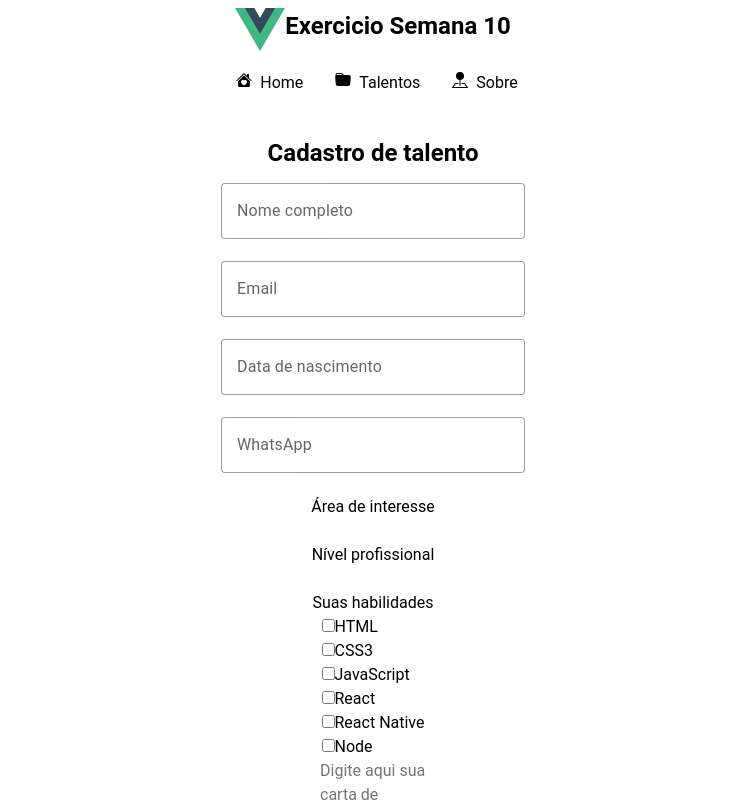
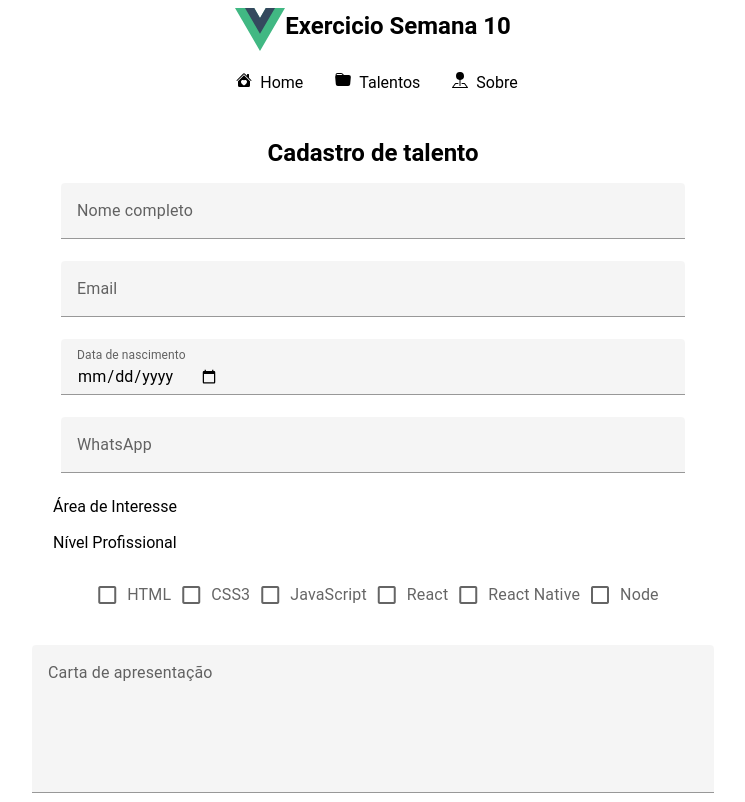
Before and after one commit to MarcelCNoronha/semana-10, a Vue app in the folder Exercicio-10/: page /cadastro in a window 1280 px wide. Shown: the top 802 px of the page, without its empty margins (267-1012 px from the left). Built offline with nearby package versions, Linux system fonts and the light colour scheme.

Commit message:
feat- form em vuelity

```diff
--- a/Exercicio-10/src/components/cadastroNovoTalento.vue
+++ b/Exercicio-10/src/components/cadastroNovoTalento.vue
@@ -1,151 +1,113 @@
 <template>
   <v-form ref="form" class="d-flex flex-column align-center">
-    <h2 class="ma-3 align-center">Cadastro de talento</h2>
+    <h2 class="ma-3 text-center">Cadastro de talento</h2>
 
     <v-text-field
       label="Nome completo"
-      class="w-25 px-2"
-      type="text"
-      variant="outlined"
-      placeholder="Nome completo"
+      class="w-50 px-2"
       v-model="nome"
       :rules="[(v) => !!v || 'O nome é obrigatório!']"
       required
-    />
+    ></v-text-field>
 
     <v-text-field
       label="Email"
-      class="w-25 px-2"
+      class="w-50 px-2"
       type="email"
-      variant="outlined"
-      placeholder="Digite seu e-mail"
       v-model="email"
       :rules="[(v) => !!v || 'O e-mail é obrigatório!']"
       required
-    />
+    ></v-text-field>
 
     <v-text-field
       label="Data de nascimento"
-      class="w-25 px-2"
-      type="data"
-      variant="outlined"
-      placeholder="Digite sua data de nascimento"
+      class="w-50 px-2"
+      type="date"
       v-model="dataNascimento"
       :rules="[(v) => !!v || 'A data de nascimento é obrigatório!']"
       required
-    />
+    ></v-text-field>
 
     <v-text-field
       label="WhatsApp"
-      class="w-25 px-2"
+      class="w-50 px-2"
       type="tel"
-      variant="outlined"
-      placeholder="Digite seu WhatsApp"
       v-model="whatsapp"
       :rules="[(v) => !!v || 'O WhatsApp é obrigatório!']"
       required
-    />
+    ></v-text-field>
 
-    <label for="areaInteresse">Área de interesse</label>
-    <select name="areaInteresse" id="areaIntesse" v-model="areaInteresse">
-      <option id="areaIntesse" value="frontEnd">Front end</option>
-      <option id="areaIntesse" value="backEnd">Back end</option>
-      <option id="areaIntesse" value="fullstack">Full end</option>
+    <!-- Área de Interesse -->
+    <div class="mb-3 w-50">
+      <label for="areaInteresse" class="form-label">Área de Interesse</label>
+      <select class="form-select" v-model="areaInteresse" id="areaInteresse">
+        <option value="frontEnd">Front end</option>
+        <option value="backEnd">Back end</option>
+        <option value="fullstack">Full stack</option>
       </select>
-
-    <label for="nivelProfissional">Nível profissional</label>
-    <select
-      name="nivelProfissional"
-      id="nivelProfissional"
-      v-model="nivelProfissional"
-    >
-      <option id="nivelProfissional" value="trainee">Trainee</option>
-      <option id="nivelProfissional" value="junior">Junior</option>
-      <option id="nivelProfissional" value="pleno">Pleno</option>
-      <option id="nivelProfissional" value="senior">Senior</option>
-    </select>
-
-    <label for="habilidades">Suas habilidades</label>
-    <div class="row">
-      <div class="col-2 checkbox-container">
-        <input
-          type="checkbox"
-          name="habilidades"
-          value="html"
-          v-model="habilidades"
-        />
-        <label>HTML</label>
     </div>
 
-      <div class="col-2 checkbox-container">
-        <input
-          type="checkbox"
-          name="habilidades"
+    <!-- Nível Profissional -->
+    <div class="mb-3 w-50">
+      <label for="nivelProfissional" class="form-label">Nível Profissional</label>
+      <select class="form-select" v-model="nivelProfissional" id="nivelProfissional">
+        <option value="trainee">Trainee</option>
+        <option value="junior">Junior</option>
+        <option value="pleno">Pleno</option>
+        <option value="senior">Senior</option>
+      </select>
+    </div>
+
+    <div class="d-flex flex-row">
+      <v-checkbox
+      v-model="habilidades"
+      value="html"
+      label="HTML"
+    ></v-checkbox>
+    <v-checkbox
       v-model="habilidades"
       value="css"
-        />
-        <label>CSS3</label>
+      label="CSS3"
+    ></v-checkbox>
+    <v-checkbox
+      v-model="habilidades"
+      value="js"
+      label="JavaScript"
+    ></v-checkbox>
+    <v-checkbox
+      v-model="habilidades"
+      value="react"
+      label="React"
+    ></v-checkbox>
+    <v-checkbox
+      v-model="habilidades"
+      value="react-native"
+      label="React Native"
+    ></v-checkbox>
+    <v-checkbox
+      v-model="habilidades"
+      value="node"
+      label="Node"
+    ></v-checkbox>
     </div>
 
-      <div class="col-2 checkbox-container">
-        <input
-          type="checkbox"
-          name="habilidades"
-          v-model="habilidades"
-          value="js"
-        />
-        <label>JavaScript</label>
-      </div>
 
-      <div class="col-2 checkbox-container">
-        <input
-          type="checkbox"
-          name="habilidades"
-          v-model="habilidades"
-          value="react"
-        />
-        <label>React</label>
-      </div>
-
-      <div class="col-2 checkbox-container">
-        <input
-          type="checkbox"
-          name="habilidades"
-          v-model="habilidades"
-          value="react-native"
-        />
-        <label>React Native</label>
-      </div>
-
-      <div class="col-2 checkbox-container">
-        <input
-          type="checkbox"
-          name="habilidades"
-          v-model="habilidades"
-          value="node"
-        />
-        <label>Node</label>
-      </div>
-    </div>
-
-    <textarea
-      name="cartaApresentacao"
-      id="cartaApresentacao"
-      cols="10"
+    <v-textarea
+      label="Carta de apresentação"
+      v-model="cartaApresentacao"
+      cols="70"
       rows="5"
-      placeholder="Digite aqui sua carta de apresentação"
-      v-model="cartaApresentacao"
-    ></textarea>
+    ></v-textarea>
 
     <v-btn
       color="success"
       class="mt-1 me-2"
       size="large"
       @click="adicionarTalento"
-      >Cadastrar</v-btn
-    >
+    >Cadastrar</v-btn>
   </v-form>
 </template>
+
 
 <script>
 import { v4 as uuidv4 } from "uuid";
```
Lines whose indentation alone changed are shown as unchanged.
